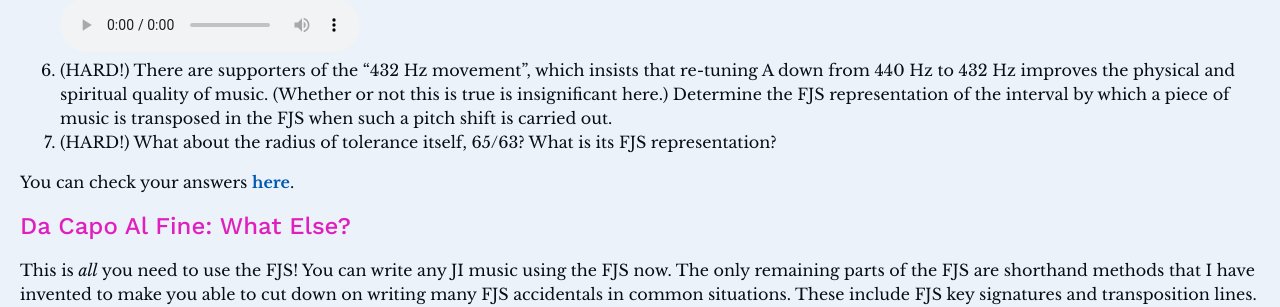
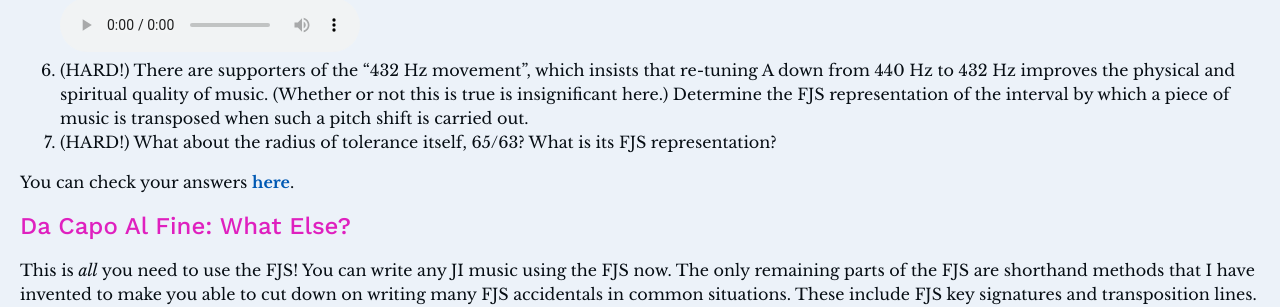
Before and after one commit to misotanni/misotanni.github.io, a Jekyll site: the page built from fjs/en/crash.md, in a window 1280 px wide and 900 px high, scrolled down 14002 px. Shown: the part 373-680 px from the top of the window. Built offline with Jekyll 4.4.1, drawn with Linux system fonts in a browser that asks for light colours; our own code applies the rules of GitHub Pages for plain Markdown files; formulas are drawn with MathJax 3.

Commit message:
pourquoi

```diff
--- a/fjs/en/crash.md
+++ b/fjs/en/crash.md
@@ -441,7 +441,7 @@ Now you can finally learn why 65/63 is the standard radius of tolerance. This nu
 
 	<audio controls><source src="../assets/crash/seconds.mp3" type="audio/mpeg"></audio>
 
-6. (HARD!) There are supporters of the “432 Hz movement”, which insists that re-tuning A down from 440 Hz to 432 Hz improves the physical and spiritual quality of music. (Whether or not this is true is insignificant here.) Determine the FJS representation of the interval by which a piece of music is transposed in the FJS when such a pitch shift is carried out.
+6. (HARD!) There are supporters of the “432 Hz movement”, which insists that re-tuning A down from 440 Hz to 432 Hz improves the physical and spiritual quality of music. (Whether or not this is true is insignificant here.) Determine the FJS representation of the interval by which a piece of music is transposed when such a pitch shift is carried out.
 7. (HARD!) What about the radius of tolerance itself, 65/63? What is its FJS representation?
 
 You can check your answers [here](solutions.html).
```
Also changed, not shown: fjs/de/crash.md (+1 -1 lines).
